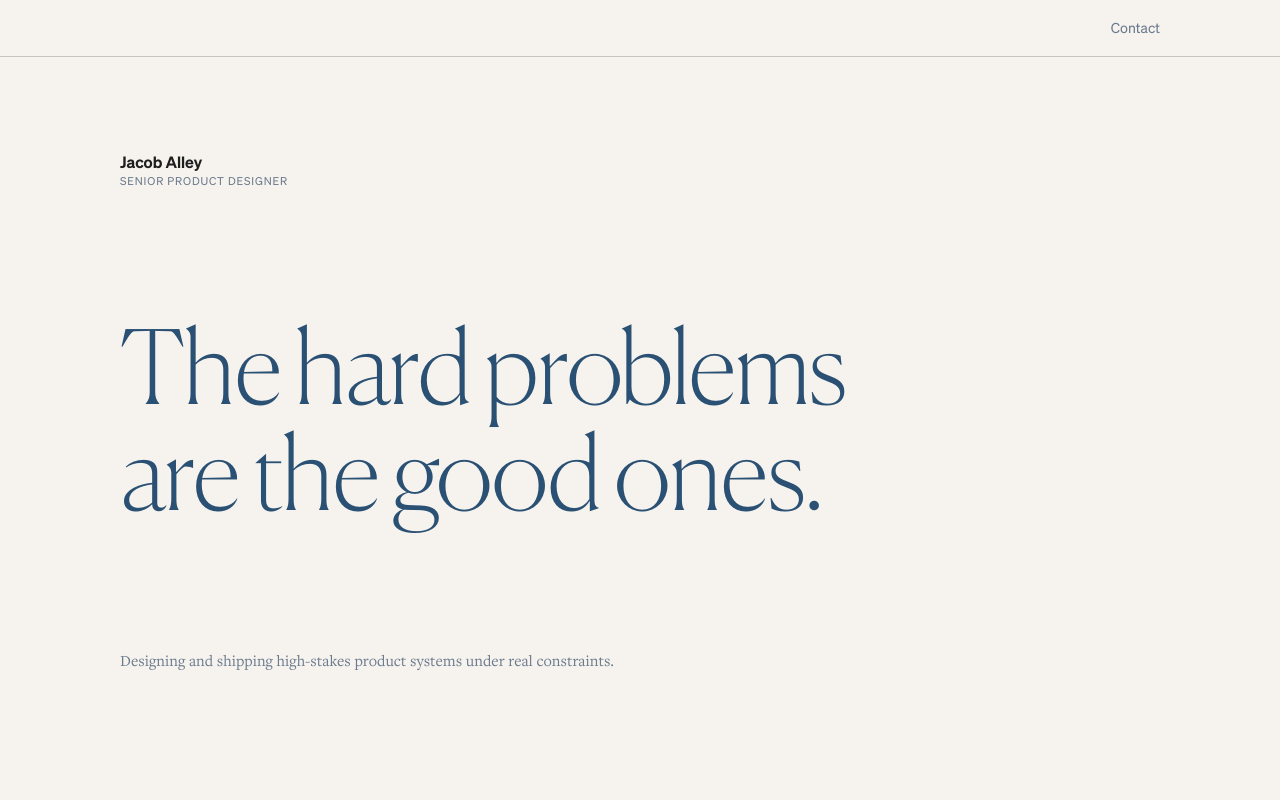
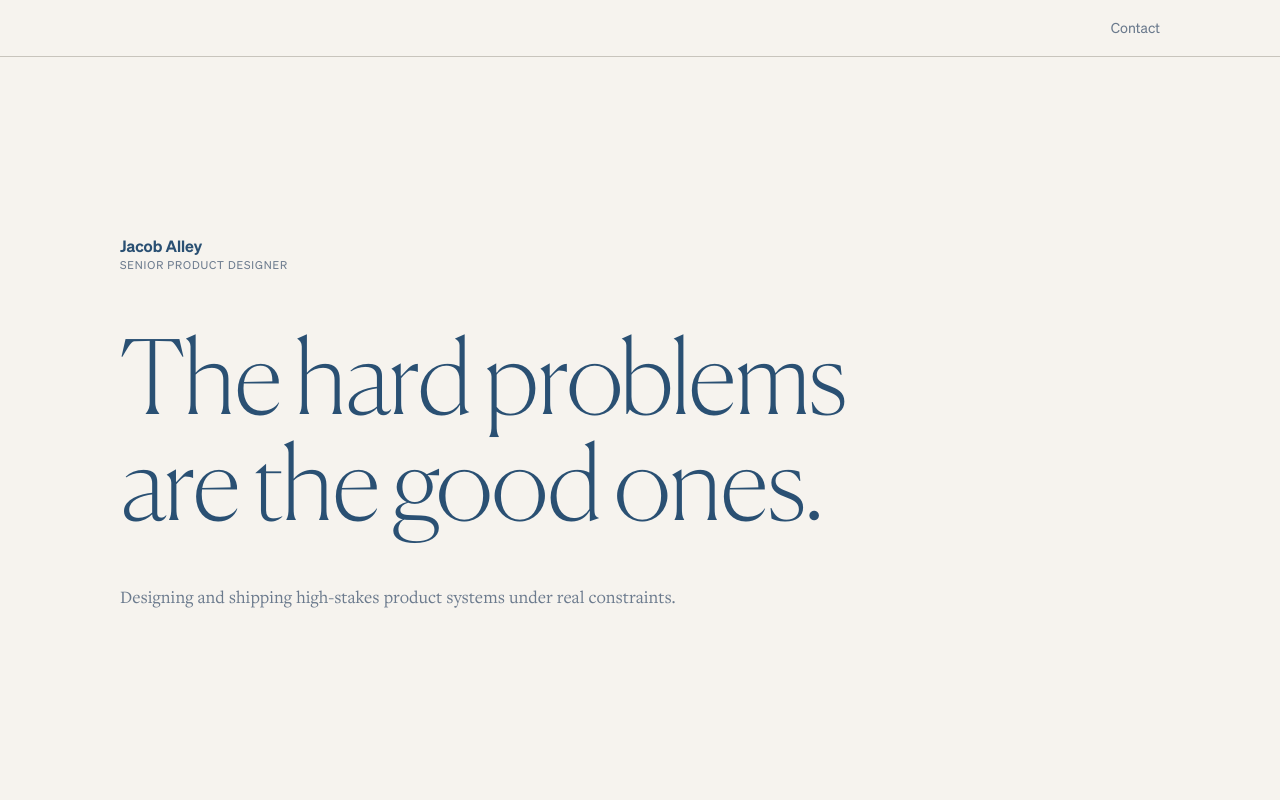
Before and after one commit to nightprince-leo/jacob-portfolio, a Next.js app: page / in a window 1280 px wide. Shown: the top 800 px of the page. Built offline with nearby package versions, Linux system fonts and the light colour scheme.

Commit message:
Update Hero.module.css to adjust hero section height and padding for better visual impact. Modify typography settings for subheadline to enhance readability and update color for improved contrast.

```diff
--- a/components/Hero.module.css
+++ b/components/Hero.module.css
@@ -1,7 +1,7 @@
 .hero {
   background: var(--color-paper);
-  min-height: 600px;
-  padding: var(--space-12) 0 var(--space-20);
+  height: 800px;
+  padding: 180px 0 var(--space-20);
   position: relative;
 }
 
@@ -11,11 +11,12 @@
   padding: 0 var(--space-10);
   display: flex;
   flex-direction: column;
-  gap: var(--space-16);
+  gap: 54px;
 }
 
 @media (max-width: 768px) {
   .hero {
+    height: auto;
     min-height: auto;
     padding: var(--space-10) 0 var(--space-16);
   }
@@ -43,7 +44,7 @@
   font-family: var(--font-struct);
   font-size: 16px;
   font-weight: 500;
-  color: var(--color-ink);
+  color: rgba(42, 80, 115, 1);
   letter-spacing: 0;
   line-height: 1.2;
 }
@@ -79,7 +80,7 @@
 /* Subheadline */
 .sub {
   font-family: var(--font-body);
-  font-size: 16px;
+  font-size: 18px;
   color: var(--color-steel);
   max-width: 640px;
   line-height: 1.65;
```
